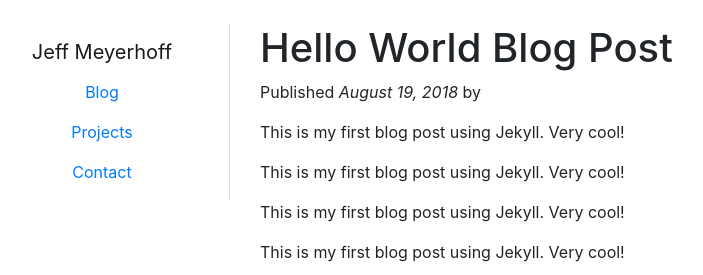
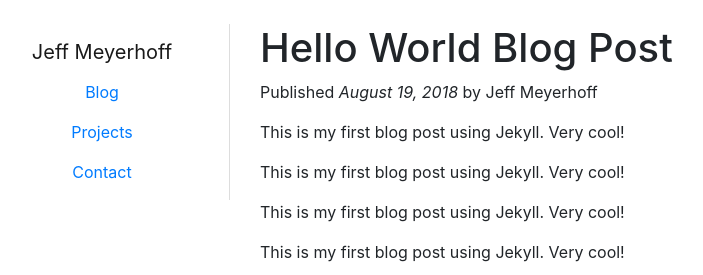
Before and after one commit to jeffington/jeffington.github.io, a Jekyll site: the page built from _posts/2018-8-19-hello-world.md, in a window 1280 px wide. Shown: the top 275 px of the page, without its empty margins (110-813 px from the left). Built offline with Jekyll 4.4.1, drawn with Linux system fonts in a browser that asks for light colours.

Commit message:
Add site author to blog post

```diff
--- a/_layouts/post.html
+++ b/_layouts/post.html
@@ -33,7 +33,7 @@
 
 							<h1 itemprop="name">{{ page.title }}</h1>
 								{% if page.date %}
-									<p>Published <time itemprop="datePublished" datetime="{{ page.date }}" class="date">{{ page.date | date: '%B %d, %Y' }}</time> by {{ page.author }} </p>
+									<p>Published <time itemprop="datePublished" datetime="{{ page.date }}" class="date">{{ page.date | date: '%B %d, %Y' }}</time> by {{ site.author }} </p>
 								{% endif %}
 
 								{{ content }}
```
